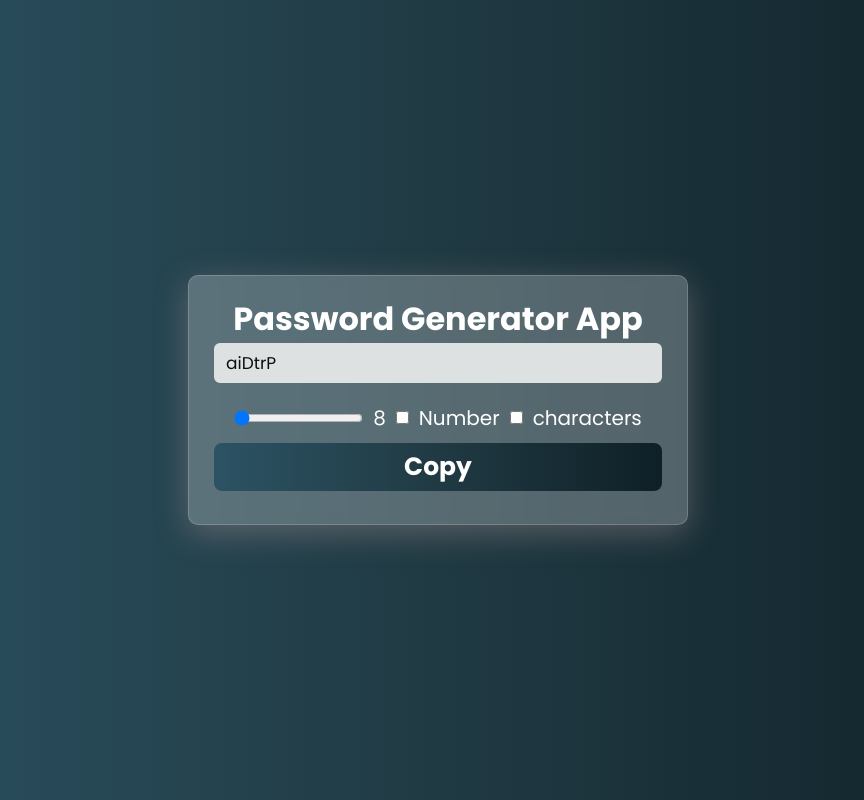
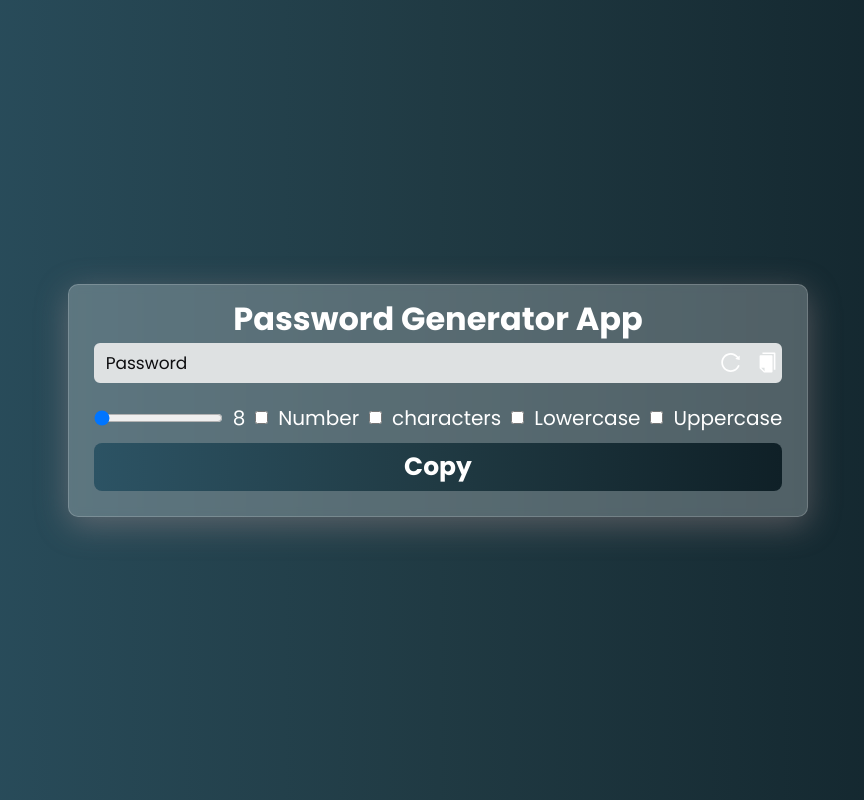
Before and after one commit to RanaHuzaima/react-project, a React (Vite) app: page / in a window 1280 px wide. Shown: the whole page, without its empty margins (202-1066 px from the left). Built offline with nearby package versions, Linux system fonts and the light colour scheme.

Commit message:
add more customize features

```diff
--- a/package.json
+++ b/package.json
@@ -11,7 +11,8 @@
   },
   "dependencies": {
     "react": "^18.2.0",
-    "react-dom": "^18.2.0"
+    "react-dom": "^18.2.0",
+    "react-icons": "^4.11.0"
   },
   "devDependencies": {
     "@types/react": "^18.2.15",
--- a/src/App.jsx
+++ b/src/App.jsx
@@ -1,4 +1,5 @@
 import { useState, useCallback, useEffect, useRef } from "react";
+import {AiFillCopy,AiOutlineReload}  from "react-icons/ai";
 import "./index.css";
 function App() {
   //Declare State
@@ -6,12 +7,16 @@ function App() {
   const [length, setLength] = useState(8);
   const [numAllow, setnumAllow] = useState(false);
   const [charAllow, setCharAllow] = useState(false);
+  const [lowcase, setLowcase] = useState(false);
+  const [uppcase, setUppcase] = useState(false);
   // UseRef Hook
   const passwordRef = useRef(null);
   // Make PassGernator function
   const passGernator = useCallback(() => {
     let pass = "";
-    let str = "ABCDEFGHIJKLMNOPQRSTUVWXYZabcdefghijklmnopqrstuvwxyz";
+    let str = "";
+    if(uppcase) str += "ABCDEFGHIJKLMNOPQRSTUVWXYZ";
+    if(lowcase) str += "abcdefghijklmnopqrstuvwxyz";
     if (numAllow) str += "0123456789";
     if (charAllow) str += "!@#$%^&*()_+{}";
 
@@ -20,7 +25,7 @@ function App() {
       pass += str.charAt(char);
     }
     setPassword(pass);
-  }, [length, numAllow, charAllow, setPassword]);
+  }, [length, numAllow, charAllow, setPassword,lowcase,uppcase]);
   // Make Copy Function
   const copyPassword = useCallback(() => {
     passwordRef.current?.select();
@@ -30,18 +35,19 @@ function App() {
   // UseEffect Hook for call
   useEffect(() => {
     passGernator();
-  }, [length, numAllow, charAllow, passGernator]);
+  }, [length, numAllow, charAllow, passGernator,lowcase,uppcase]);
   return (
     <div className="div">
       <h1>Password Generator App</h1>
       <input
         className="input"
-        value={password}
+        value={password?password:"Password"}
         type="text"
         readOnly
         ref={passwordRef}
         placeholder="Password"
-      />
+      /><i className="copy_logo" onClick={copyPassword} ><AiFillCopy/></i>
+       <i className="reload_logo" onClick={passGernator} ><AiOutlineReload/></i>
       <div className="div-2">
         <input
           type="range"
@@ -71,6 +77,22 @@ function App() {
           }}
         />
         <label htmlFor="charInput">characters</label>
+        <input
+        type="checkbox"
+        id="lowcase"
+        defaultChecked={lowcase}
+        onChange={()=>{
+          setLowcase((prev) => !prev)
+        }}
+        />
+        <label htmlFor="lowcase">Lowercase</label>
+        <input
+        type="checkbox"
+        id="uppcase"
+        defaultChecked={uppcase}
+        onChange={()=>{setUppcase((prev) => !prev)}}
+         />
+         <label htmlFor="uppcase">Uppercase</label>
       </div>
       <button onClick={copyPassword}>Copy</button>
     </div>
--- a/src/Index.css
+++ b/src/Index.css
@@ -26,8 +26,9 @@ h1{
   margin-top: -15px;
 }
 .div {
-  height: 250px;
-  width: 500px;
+  position: relative;
+  height: auto;
+  width: auto;
   background: rgba(255, 255, 255, 0.25);
   box-shadow: 0 8px 32px 0 rgba(192, 161, 161, 0.37);
   backdrop-filter: blur(4px);
@@ -81,3 +82,18 @@ button{
 button:hover {
   background: linear-gradient(to left, #2c5364 0%, #203a43 50%, #0f2027 100%);
 }
+.copy_logo{
+  position: absolute;
+  left: 93%;
+  top: 64px;
+  color: black;
+  font-size: 23px;
+  cursor: pointer;
+}
+.reload_logo{
+  position: absolute;
+  left: 88%;
+  top: 64px;
+  font-size: 23px;
+  cursor: pointer;
+}
```
Also changed, not shown: 1 other file (tests, documents, lock files or other folders).
